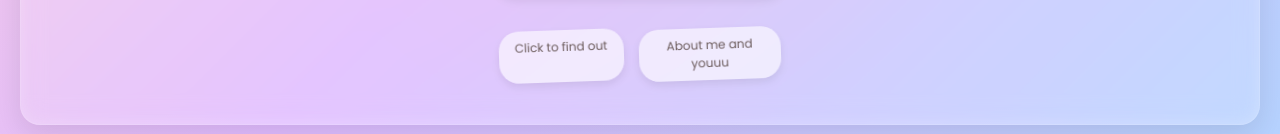
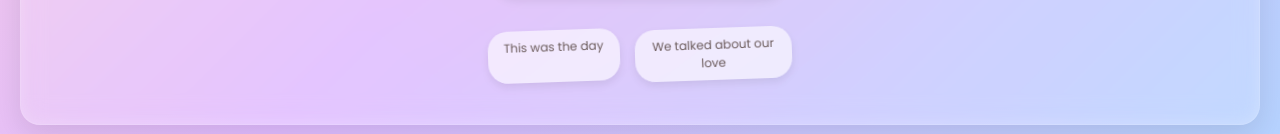
Before and after one commit to ismailkkaaa/for-ananya, a plain HTML site: page index.html in a window 1280 px wide. Shown: the part 643-777 px from the top of the page. Drawn offline with nearby package versions, Linux system fonts and the light colour scheme.

Commit message:
Update index.html

```diff
--- a/index.html
+++ b/index.html
@@ -20,8 +20,8 @@
             </div>
 
             <div class="sticker-container">
-                <div class="sticker">Click to find out</div>
-                <div class="sticker">About me and youuu</div>
+                <div class="sticker">This was the day</div>
+                <div class="sticker">We talked about our love</div>
             </div>
         </div>
     </div>
```
